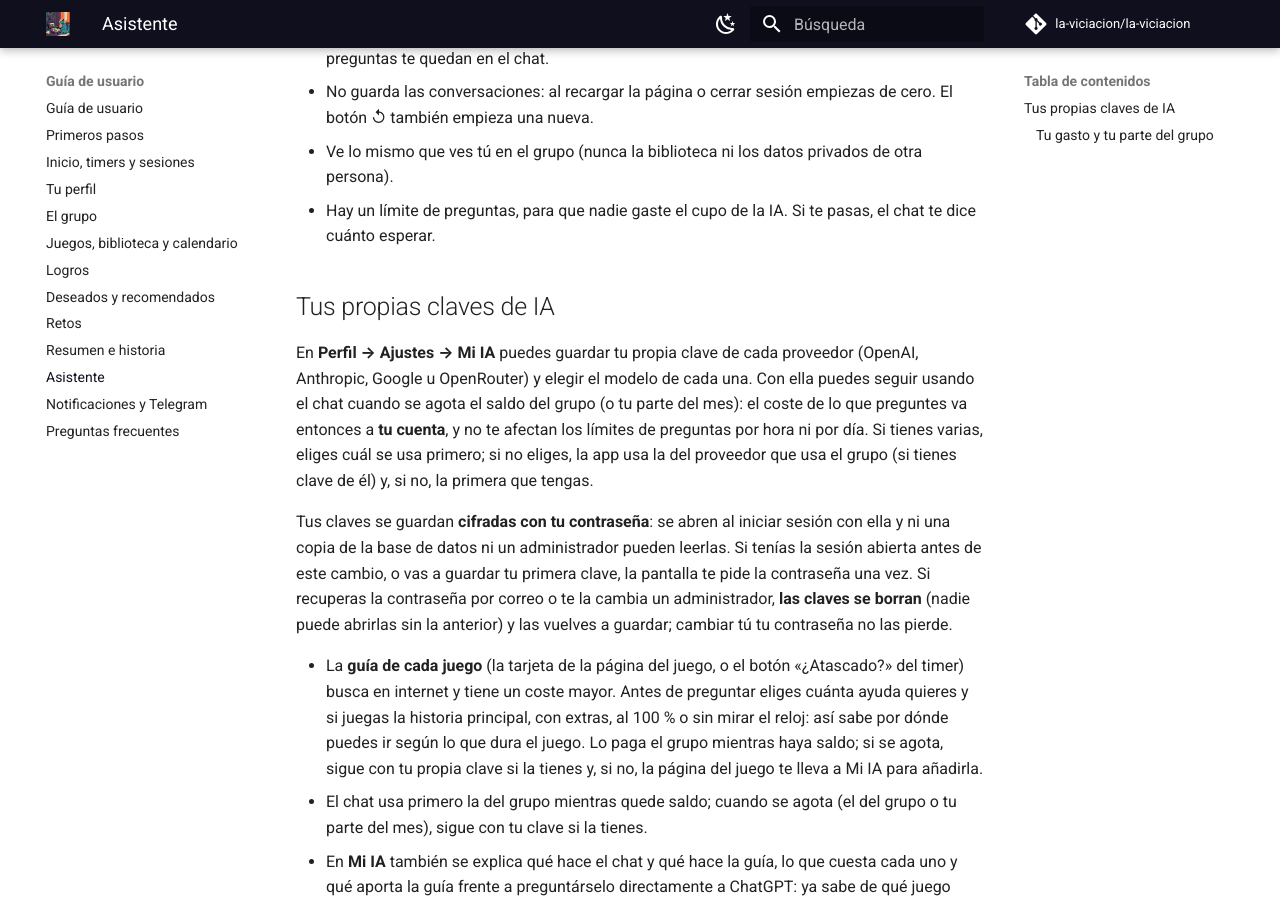
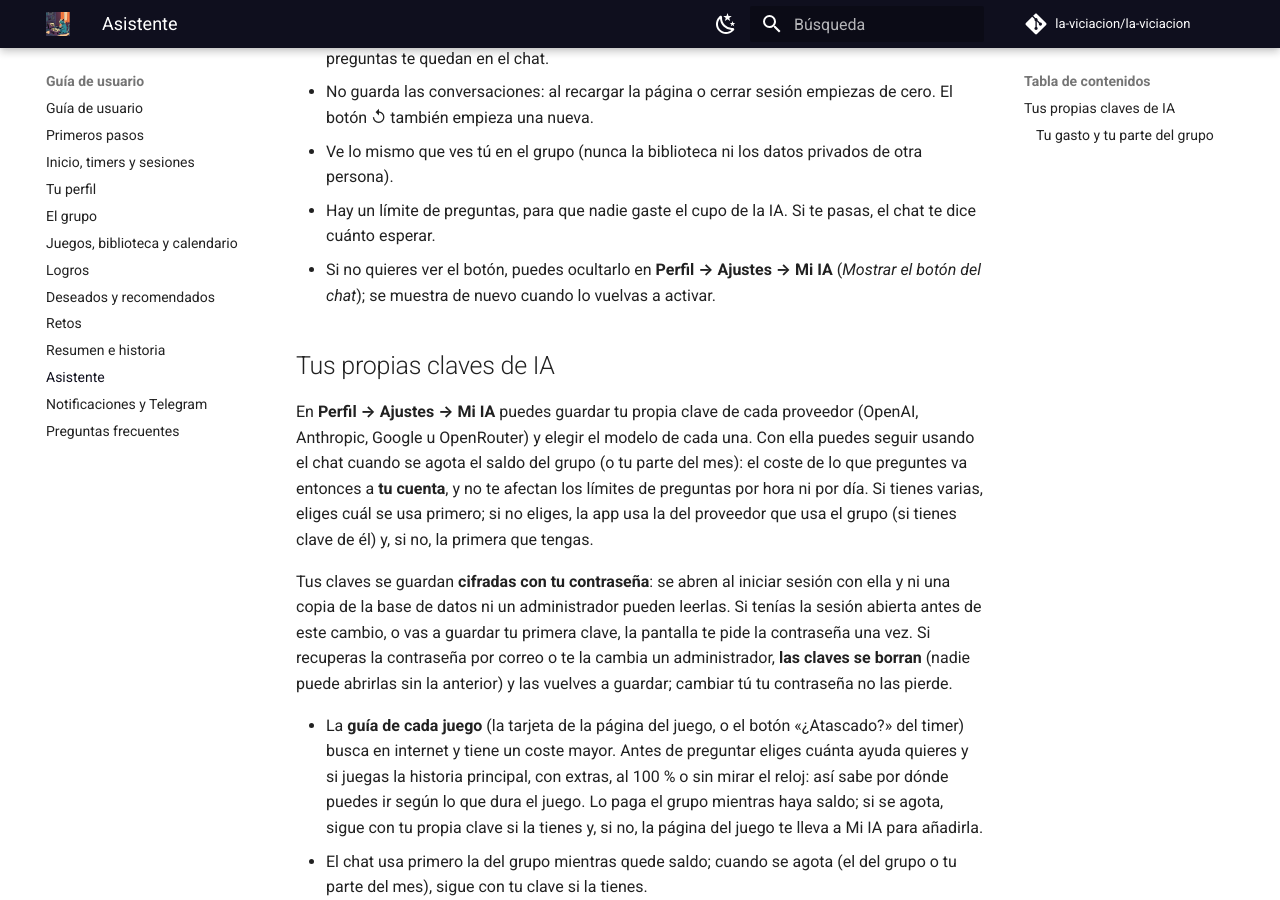
Before and after one commit to la-viciacion/la-viciacion, an MkDocs documentation site: the page built from docs/guia-usuario/asistente.md, in a window 1280 px wide and 900 px high, scrolled down 385 px. Built offline with MkDocs 1.6.1 and Material for MkDocs 9.7.7, drawn with Linux system fonts in a browser that asks for light colours; comment, search, counter and statistics services are not loaded.

Commit message:
docs: document the chat button switch and bump the changelog to 2.45
Co-Authored-By: Claude Sonnet 5.5 <noreply@anthropic.com>

```diff
--- a/docs/guia-usuario/asistente.md
+++ b/docs/guia-usuario/asistente.md
@@ -7,6 +7,7 @@ Si el administrador tiene la IA activada, verás un botón redondo abajo a la de
 - No guarda las conversaciones: al recargar la página o cerrar sesión empiezas de cero. El botón ↺ también empieza una nueva.
 - Ve lo mismo que ves tú en el grupo (nunca la biblioteca ni los datos privados de otra persona).
 - Hay un límite de preguntas, para que nadie gaste el cupo de la IA. Si te pasas, el chat te dice cuánto esperar.
+- Si no quieres ver el botón, puedes ocultarlo en **Perfil → Ajustes → Mi IA** (*Mostrar el botón del chat*); se muestra de nuevo cuando lo vuelvas a activar.
 
 ## Tus propias claves de IA
 
```
Also changed, not shown: docs/desarrollo/features.md (+1 -1 lines), 1 other file.
